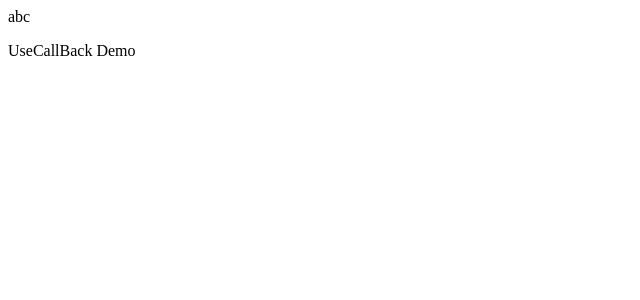
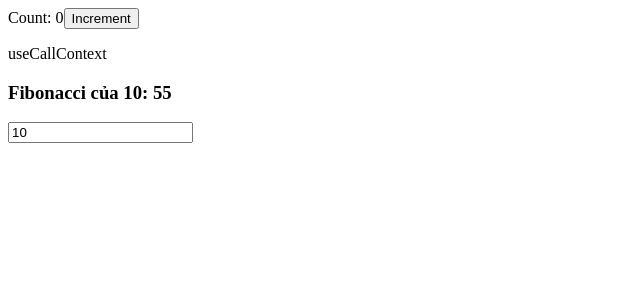
Before and after one commit to cuckoo01/TypeScript_ReactHooks_Demo, a React (Vite) app: page / in a window 1280 px wide. Shown: the top 300 px of the page, without its empty margins (0-640 px from the left). Built offline with nearby package versions, Linux system fonts and the light colour scheme.

Commit message:
useMemo useCallBack

```diff
--- a/src/App.tsx
+++ b/src/App.tsx
@@ -1,4 +1,4 @@
-import { UseCallBackDemo, UseContextDemo } from "./reactHooks";
+import { UseCallBackDemo, UseContextDemo, UseMemo } from "./reactHooks";
 
 function App() {
 
@@ -6,6 +6,8 @@ function App() {
     return (
         <>
             <UseCallBackDemo />
+            <UseContextDemo/>
+            <UseMemo/>
             {/* <UseContextDemo /> */}
         </>
     )
--- a/src/reactHooks/index.tsx
+++ b/src/reactHooks/index.tsx
@@ -1,2 +1,3 @@
 export { default as UseCallBackDemo } from './useCallback/DemoLayout'
 export { default as UseContextDemo } from './useContext/DemoLayout'
+export {default as UseMemo} from './useMemo/DemoLayout'
--- /dev/null
+++ b/src/reactHooks/useCallback/DemoLayout.jsx
@@ -0,0 +1,20 @@
+//useCallback là một hook trong React giúp bạn ghi nhớ (memoize),Điều này cải thiện hiệu suất, đặc biệt khi truyền hàm đó như là prop cho các component con sử dụng React.memo, từ đó giúp tránh re-render không cần thiết.
+//useCallback được sử dụng khi bạn muốn truyền một hàm như prop cho component con được tối ưu hóa, Khi bạn cần đảm bảo hàm không được tạo lại mỗi lần render, trừ khi các giá trị phụ thuộc của nó thay đổi.
+import React, { useCallback, useState } from 'react';
+
+function Usecallback() {
+  const [count, setCount] = useState(0);
+
+  const increment = useCallback(() => {
+    setCount(c => c + 1);
+  }, []); //
+
+  return (
+    <div>
+      Count: {count}
+      <button onClick={increment}>Increment</button>
+    </div>
+  );
+}
+
+export default Usecallback;
--- a/src/reactHooks/useCallback/DemoLayout.tsx
+++ /dev/null
@@ -1,11 +0,0 @@
-
-const DemoLayout = () => {
-    return (
-        <>
-            abc
-            <p>UseCallBack Demo</p>
-        </>
-    )
-};
-
-export default DemoLayout;
--- a/src/reactHooks/useContext/DemoLayout.tsx
+++ b/src/reactHooks/useContext/DemoLayout.tsx
@@ -3,6 +3,7 @@ const DemoLayout = () => {
     return (
         <>
             <p>useCallContext</p>
+
         </>
     )
 };
--- /dev/null
+++ b/src/reactHooks/useMemo/DemoLayout.jsx
@@ -0,0 +1,29 @@
+//usememo là là một hook trong React được sử dụng để tối ưu hóa hiệu suất bằng cách ghi nhớ (memoizing)
+// tại sao phải dùng usememo : để lưu các giá trị tính toán nặng và bạn không muốn chạy lại mỗi lần component re-render.
+
+
+import React, { useMemo, useState } from 'react';
+
+const UseMemo = () => {
+  const [num, setNum] = useState(10);
+
+  const fibonacci = n => {
+    if (n <= 1) return n;
+    return fibonacci(n - 1) + fibonacci(n - 2);
+  };
+
+  const fibValue = useMemo(() => fibonacci(num), [num]);
+
+  return (
+    <div>
+      <h3>Fibonacci của {num}: {fibValue}</h3>
+      <input
+        type="number"
+        value={num}
+        onChange={(e) => setNum(parseInt(e.target.value, 10))}
+      />
+    </div>
+  );
+};
+
+export default UseMemo;
```
